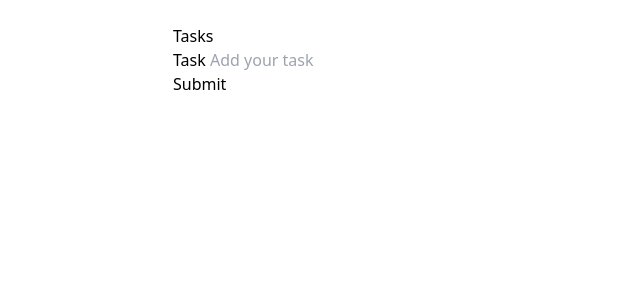
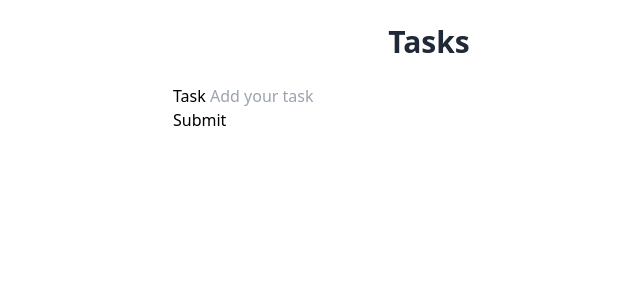
Before and after one commit to helloandrewpaul/svelte-app, a SvelteKit app: page / in a window 1280 px wide. Shown: the top 300 px of the page, without its empty margins (211-851 px from the left). Built offline with nearby package versions, Linux system fonts and the light colour scheme.

Commit message:
clean up tailwindCSS classes

```diff
--- a/src/app.css
+++ b/src/app.css
@@ -2,6 +2,14 @@
 @tailwind components;
 @tailwind utilities;
 
+
 .app {
   @apply container mx-auto my-6 max-w-lg;
 }
+h1 {
+  @apply text-2xl font-bold text-center text-gray-800 md:text-3xl
+}
+
+form {
+  @apply my-6;
+}
--- a/src/components/TaskForm.svelte
+++ b/src/components/TaskForm.svelte
@@ -8,7 +8,7 @@
   }
 </script>
 
-<form on:submit|preventDefault={handleSubmit} class="my-6">
+<form on:submit|preventDefault={handleSubmit}>
   <div class="flex flex-col text-sm mb-2">
     <label  class="font-bold mb-2 text-gray-800" for="task">Task</label>
     <input  bind:value={task} class="ppearance-none shadow-sm border border-gray-200 p-2 focus:outline-none focus:border-gray-500 rounded-lg" type="text" name="task" placeholder="Add your task"/>
--- a/src/routes/+page.svelte
+++ b/src/routes/+page.svelte
@@ -4,7 +4,7 @@
 </script>
 
 <main>
-  <h1 class="text-2xl font-bold text-center text-gray-800 md:text-3xl">Tasks</h1>
+  <h1>Tasks</h1>
 
   <TaskForm/>
   {#each $tasks as task}
```
